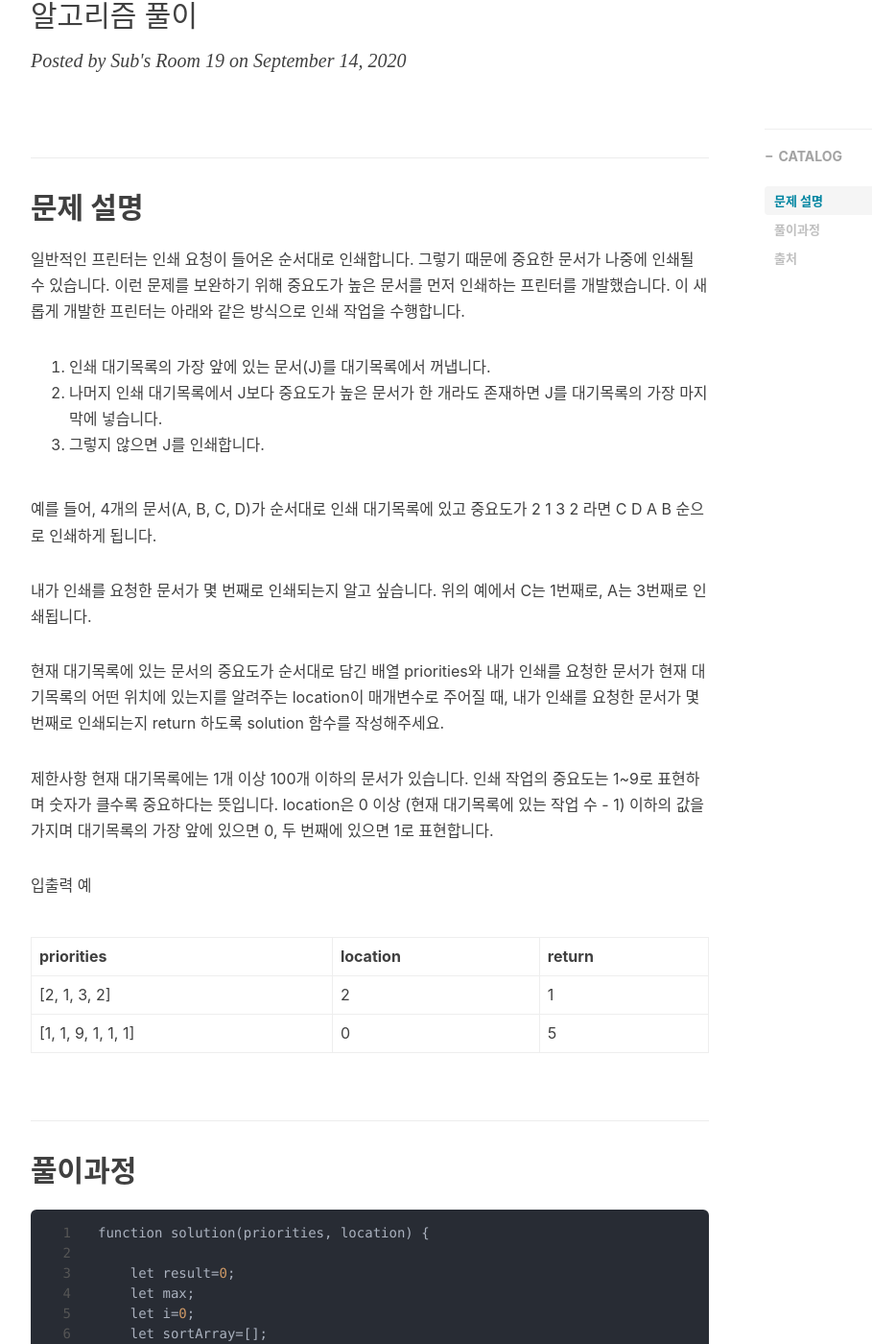
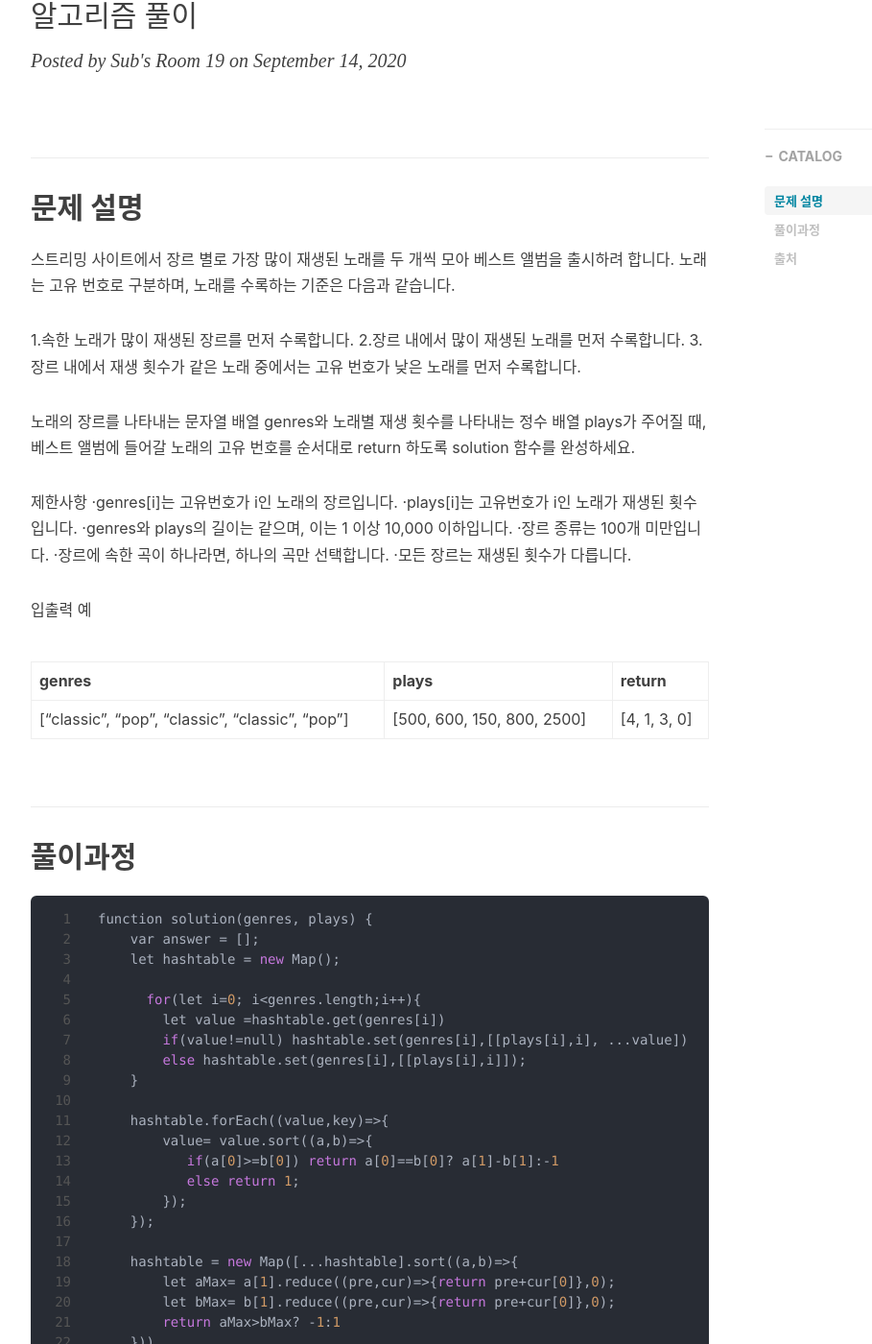
Before and after one commit to lss3070/Room19, a Jekyll site: the page built from _posts/2020-09-14-[Programus]-BestAlbum.md, in a window 1280 px wide and 1400 px high, scrolled down 279 px. Shown: the whole window at 96% size, without its empty margins (233-1142 px from the left). Built offline with Jekyll 4.4.1, drawn with Linux system fonts in a browser that asks for light colours; nearby versions of some CDN libraries; library files that are not in the unit come from our copies; comment, search, counter and statistics services are not loaded; some of the changed text lies outside the part shown.

Commit message:
0914블로그 글

````diff
--- a/_posts/2020-09-14-[Programus]-BestAlbum.md
+++ b/_posts/2020-09-14-[Programus]-BestAlbum.md
@@ -12,67 +12,83 @@ tags:
 
 문제 설명
 -------
-일반적인 프린터는 인쇄 요청이 들어온 순서대로 인쇄합니다. 그렇기 때문에 중요한 문서가 나중에 인쇄될 수 있습니다. 이런 문제를 보완하기 위해 중요도가 높은 문서를 먼저 인쇄하는 프린터를 개발했습니다. 이 새롭게 개발한 프린터는 아래와 같은 방식으로 인쇄 작업을 수행합니다.
+스트리밍 사이트에서 장르 별로 가장 많이 재생된 노래를 두 개씩 모아 베스트 앨범을 출시하려 합니다. 노래는 고유 번호로 구분하며, 노래를 수록하는 기준은 다음과 같습니다.
 
-1. 인쇄 대기목록의 가장 앞에 있는 문서(J)를 대기목록에서 꺼냅니다.
-2. 나머지 인쇄 대기목록에서 J보다 중요도가 높은 문서가 한 개라도 존재하면 J를 대기목록의 가장 마지막에 넣습니다.
-3. 그렇지 않으면 J를 인쇄합니다.
+1.속한 노래가 많이 재생된 장르를 먼저 수록합니다.
+2.장르 내에서 많이 재생된 노래를 먼저 수록합니다.
+3.장르 내에서 재생 횟수가 같은 노래 중에서는 고유 번호가 낮은 노래를 먼저 수록합니다.
 
-예를 들어, 4개의 문서(A, B, C, D)가 순서대로 인쇄 대기목록에 있고 중요도가 2 1 3 2 라면 C D A B 순으로 인쇄하게 됩니다.
-
-내가 인쇄를 요청한 문서가 몇 번째로 인쇄되는지 알고 싶습니다. 위의 예에서 C는 1번째로, A는 3번째로 인쇄됩니다.
-
-현재 대기목록에 있는 문서의 중요도가 순서대로 담긴 배열 priorities와 내가 인쇄를 요청한 문서가 현재 대기목록의 어떤 위치에 있는지를 알려주는 location이 매개변수로 주어질 때, 내가 인쇄를 요청한 문서가 몇 번째로 인쇄되는지 return 하도록 solution 함수를 작성해주세요.
+노래의 장르를 나타내는 문자열 배열 genres와 노래별 재생 횟수를 나타내는 정수 배열 plays가 주어질 때, 베스트 앨범에 들어갈 노래의 고유 번호를 순서대로 return 하도록 solution 함수를 완성하세요.
 
 제한사항
-현재 대기목록에는 1개 이상 100개 이하의 문서가 있습니다.
-인쇄 작업의 중요도는 1~9로 표현하며 숫자가 클수록 중요하다는 뜻입니다.
-location은 0 이상 (현재 대기목록에 있는 작업 수 - 1) 이하의 값을 가지며 대기목록의 가장 앞에 있으면 0, 두 번째에 있으면 1로 표현합니다.
+·genres[i]는 고유번호가 i인 노래의 장르입니다.
+·plays[i]는 고유번호가 i인 노래가 재생된 횟수입니다.
+·genres와 plays의 길이는 같으며, 이는 1 이상 10,000 이하입니다.
+·장르 종류는 100개 미만입니다.
+·장르에 속한 곡이 하나라면, 하나의 곡만 선택합니다.
+·모든 장르는 재생된 횟수가 다릅니다.
 
 입출력 예
 
-priorities          |    location    |   return
-----------          |    --------    |   ------
-[2, 1, 3, 2]        |	    2	     |      1
-[1, 1, 9, 1, 1, 1]  |	    0	     |      5
+genres                                          |    plays                        |   return
+----------                                      |    --------                     |   ------
+["classic", "pop", "classic", "classic", "pop"] |	 [500, 600, 150, 800, 2500]	  | [4, 1, 3, 0]
+
 
 
 풀이과정
 -------
 
 ```cpp
-function solution(priorities, location) {
+function solution(genres, plays) {
+    var answer = [];
+    let hashtable = new Map();
 
-    let result=0;
-    let max;
-    let i=0;
-    let sortArray=[];
-        priorities.forEach(element => {
-        sortArray.push([element,i]);
-        i++
+      for(let i=0; i<genres.length;i++){
+        let value =hashtable.get(genres[i])
+        if(value!=null) hashtable.set(genres[i],[[plays[i],i], ...value])
+        else hashtable.set(genres[i],[[plays[i],i]]);
+    }
+
+    hashtable.forEach((value,key)=>{
+        value= value.sort((a,b)=>{
+           if(a[0]>=b[0]) return a[0]==b[0]? a[1]-b[1]:-1
+           else return 1;
+        });
     });
 
-    while(true){
-    let max= sortArray.reduce(function(a,b){
-        return a>b[0]?a:b[0];
-    },0)
-       if(sortArray[0][0]==max){
-        result++
-        if(sortArray.shift()[1]==location) break;
-       }else{
-        sortArray.push(sortArray.shift());
-       }
-   }
-    return result;
+    hashtable = new Map([...hashtable].sort((a,b)=>{
+        let aMax= a[1].reduce((pre,cur)=>{return pre+cur[0]},0);
+        let bMax= b[1].reduce((pre,cur)=>{return pre+cur[0]},0);
+        return aMax>bMax? -1:1
+    }))
+
+    hashtable.forEach((value,key)=>{
+        if(value.length>1) answer.push(value[0][1],value[1][1]);
+        else if(value.length==1) answer.push(value[0][1]);
+    })
+    return answer;
 }
 ```
-priorities의 배열을 순번을 지정해서 sortArray 변수에 저장한 후
-priorities 배열을 순서대로 돌려 최대값을 찾아낸 후
-location의 값과 같으면 루프문을 종료 시킵니다.
-내일 수정하자...
+
+
+
+1. genres값들을 기준으로 plays값들을 HashTable 형식으로 정리해준다. HashTable value값은 배열 형식으로 저장시킨다.
+
+2. HashTable 내부 value배열의 값들은 비교할수 있게끔 내림차순으로 정렬시켜주며 동일한 값들은 순번을 기준으로 오름차순 정렬을 한다.
+
+3. 정렬되어진 HashTable을 value배열 값들의 합계 순으로 재정렬 해준다.
+
+4. HashTable을 루프문으로 돌려 인덱스 값들을 결과값에 할당시켜준다.
+
+
+처음에 막무가내로 풀었다가 코드가 너무 길어져서 순서대로 정리하며 다시 풀었나갔다 ㅠ.
+초반에 장르 2개 노래 2개라는 것에 꽂혀 장르가 속한 곡이 하나일때를 생각을 못하고 풀어버려
+계속 해맸다....이것만 아니였으면 금방 풀었을건데 문제 풀때 꼼꼼히 읽도록 습관화 해야될 것 같다.
+문제를 풀때 장르에 속한 곡이 하나라는 것과 문제 설명대로 천천히 신경쓰면서 풀면 잘 풀수 있는 문제인것 같다.
 
 
 
 출처
 ---
-https://programmers.co.kr/learn/courses/30/lessons/42587?language=javascript
+https://programmers.co.kr/learn/courses/30/lessons/42579?language=javascript
````
